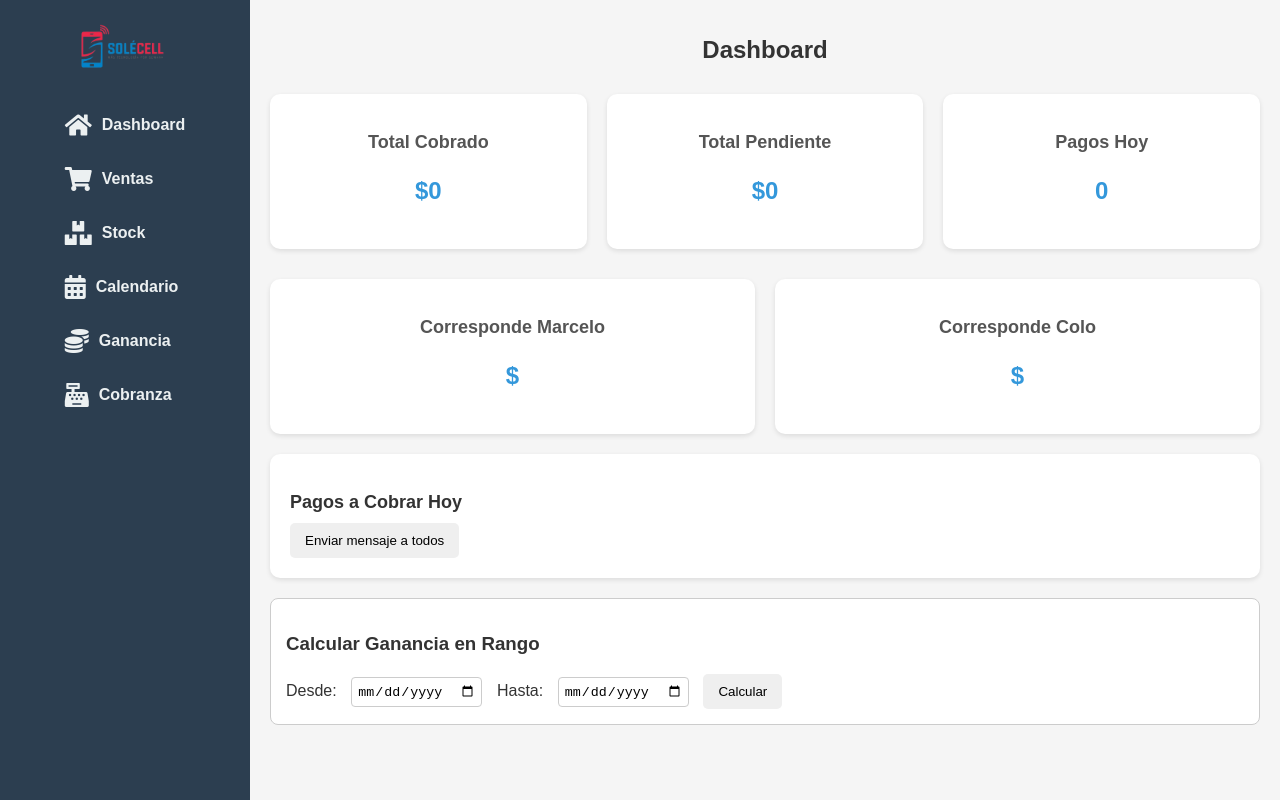
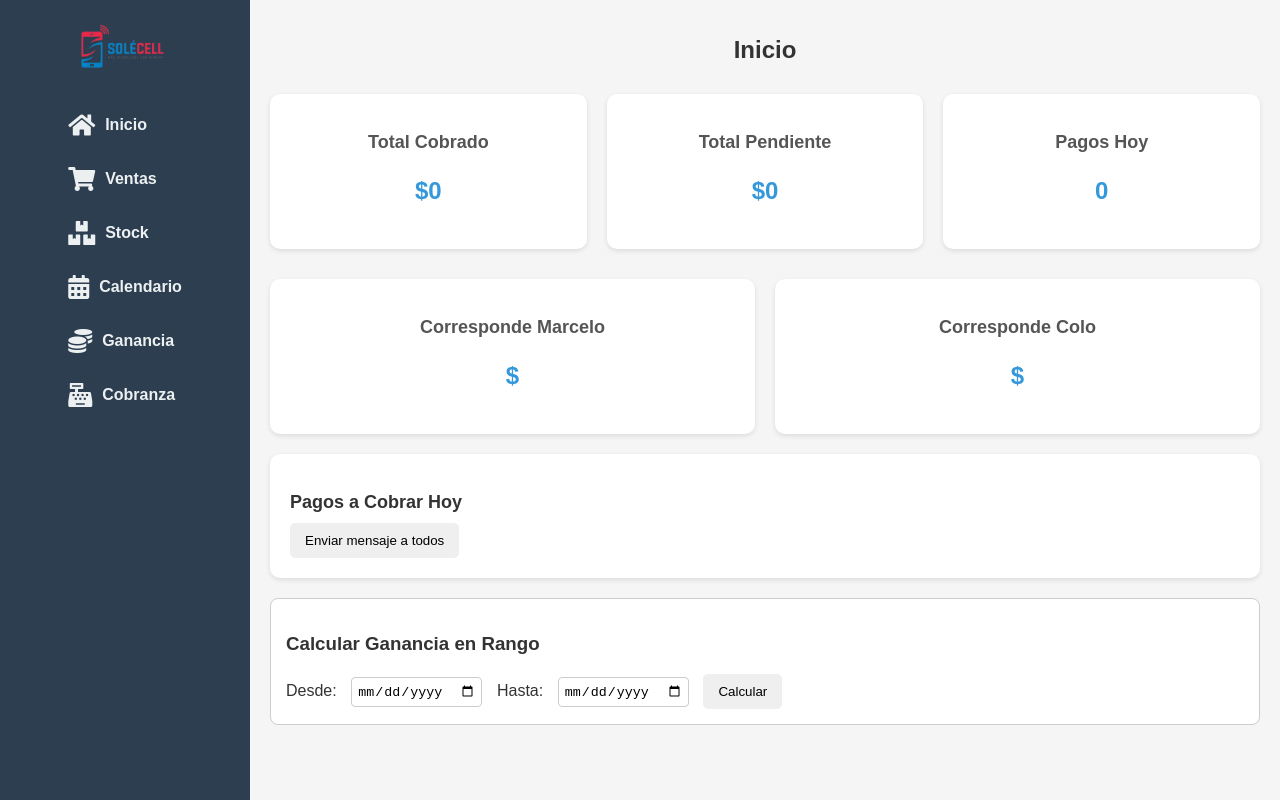
Before and after one commit to joacocassiani/solecell, a plain HTML site: page html/dashboard.html in a window 1280 px wide. Drawn offline with Linux system fonts and the light colour scheme; no server answers.

Commit message:
Add files via upload

```diff
--- a/html/dashboard.html
+++ b/html/dashboard.html
@@ -20,7 +20,7 @@
       </div>
       <nav>
         <ul>
-          <li><a href="dashboard.html"><i class="fas fa-home"></i> Dashboard</a></li>
+          <li><a href="dashboard.html"><i class="fas fa-home"></i> Inicio</a></li>
           <li><a href="ventas.html"><i class="fas fa-shopping-cart"></i> Ventas</a></li>
           <li><a href="stock.html"><i class="fas fa-boxes"></i> Stock</a></li>
           <li><a href="calendario.html"><i class="fas fa-calendar-alt"></i> Calendario</a></li>
@@ -33,7 +33,7 @@
     <!-- Main Content -->
     <main class="main-content">
       <header>
-        <h1>Dashboard</h1>
+        <h1>Inicio</h1>
       </header>
       <div class="key-metrics">
         <div class="key-metric">
```
Also changed, not shown: html/calendario.html (+1 -1 lines), html/cobranza.html (+1 -1 lines), html/ganancia.html (+1 -1 lines), html/nueva-venta.html (+1 -1 lines), html/stock.html (+1 -1 lines), html/ventas.html (+1 -1 lines).
